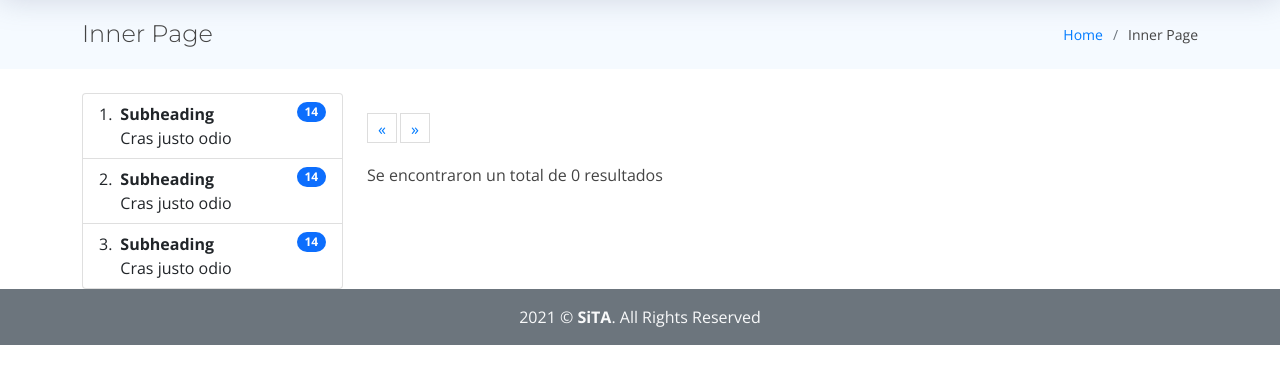
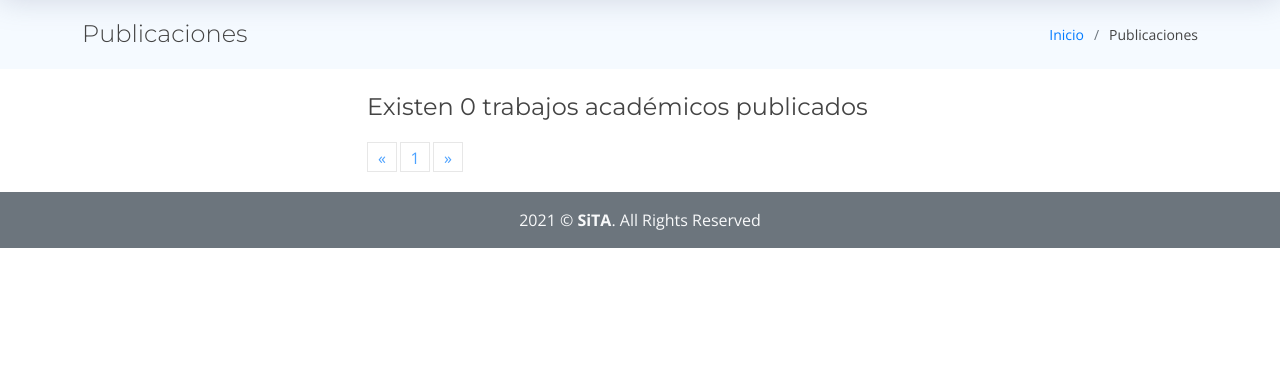
Before and after one commit to alanaquino/sita_app, a Flask app: page /publicaciones in a window 1280 px wide. Shown: the part 80-464 px from the top of the page. Run offline with Flask 2, Linux system fonts and the light colour scheme; data that the repository does not hold is empty; some libraries are stand-ins or nearby versions.

Commit message:
Mejoras en la tipografía

```diff
--- a/main.py
+++ b/main.py
@@ -40,7 +40,9 @@ def publicaciones():
     trabajos = cursor.fetchall()
     cursor.execute('SELECT * FROM Estudiante')
     estudiantes = cursor.fetchall()
-    return render_template('publicaciones.html', trabajos=trabajos, estudiantes=estudiantes, total=total)
+    cursor.execute('SELECT Facultad.nombre_facultad as Facultad, COUNT(Trabajo_Academico.id_facultad) as Total FROM Trabajo_Academico INNER JOIN Facultad ON Trabajo_Academico.id_facultad = Facultad.id_facultad GROUP BY Facultad.id_facultad ORDER BY COUNT(Trabajo_Academico.id_facultad) DESC')
+    estadisticas = cursor.fetchall()
+    return render_template('publicaciones.html', trabajos=trabajos, estudiantes=estudiantes, total=total, estadisticas=estadisticas)
 
 
 @app.route('/buscar', methods=['GET', 'POST'])
@@ -48,12 +50,18 @@ def buscar():
     if request.method == 'POST' and 'search' in request.form:
         search_term = request.form.get("search")
         cursor = mysql.connection.cursor(MySQLdb.cursors.DictCursor)
+        query2 = "SELECT COUNT(*) FROM Trabajo_Academico WHERE titulo_trabajo LIKE '%{}%'".format(search_term)
+        cursor.execute(query2)
+        total = cursor.fetchone()
         query = "SELECT * FROM Trabajo_Academico INNER JOIN Nivel_Trabajo ON  Trabajo_Academico.id_nivel_trabajo = Nivel_Trabajo.id_nivel_trabajo INNER JOIN Tipo_Trabajo ON  Trabajo_Academico.id_tipo_trabajo = Tipo_Trabajo.id_tipo_trabajo INNER JOIN Recinto ON  Trabajo_Academico.id_recinto = Recinto.id_recinto INNER JOIN Facultad ON Trabajo_Academico.id_facultad = Facultad.id_facultad INNER JOIN Escuela ON Trabajo_Academico.id_escuela = Escuela.id_escuela INNER JOIN Carrera ON Trabajo_Academico.id_carrera = Carrera.id_carrera WHERE titulo_trabajo LIKE '%{}%'".format(search_term)
         cursor.execute(query)
         result = cursor.fetchall()
         cursor.execute('SELECT * FROM Estudiante')
         estudiantes = cursor.fetchall()
-        return render_template("buscar.html", trabajos=result, estudiantes=estudiantes)
+        cursor.execute(
+            'SELECT Facultad.nombre_facultad as Facultad, COUNT(Trabajo_Academico.id_facultad) as Total FROM Trabajo_Academico INNER JOIN Facultad ON Trabajo_Academico.id_facultad = Facultad.id_facultad GROUP BY Facultad.id_facultad ORDER BY COUNT(Trabajo_Academico.id_facultad) DESC')
+        estadisticas = cursor.fetchall()
+        return render_template("buscar.html", trabajos=result, estudiantes=estudiantes, estadisticas=estadisticas, total=total, search_term=search_term)
     else:
         return render_template("publicaciones.html")
 
--- a/templates/publicaciones.html
+++ b/templates/publicaciones.html
@@ -20,10 +20,10 @@
       <div class="container">
 
         <div class="d-flex justify-content-between align-items-center">
-          <h2>Inner Page</h2>
+          <h2>Publicaciones</h2>
           <ol>
-            <li><a href="index.html" class="text-decoration-none">Home</a></li>
-            <li>Inner Page</li>
+            <li><a href="index.html" class="text-decoration-none">Inicio</a></li>
+            <li>Publicaciones</li>
           </ol>
         </div>
 
@@ -34,32 +34,20 @@
       <div class="container">
         <div class="row">
              <div class="col-sm-3">
-                 <ol class="list-group list-group-numbered">
+                 <ol class="list-group">
+                     {% for estadistica in estadisticas %}
                      <li class="list-group-item d-flex justify-content-between align-items-start">
                          <div class="ms-2 me-auto">
-                             <div class="fw-bold">Subheading</div>
-                             Cras justo odio
+                             <div class="fw-bold">{{ estadistica['Facultad'] }}</div>
                          </div>
-                         <span class="badge bg-primary rounded-pill">14</span>
+                         <span class="badge bg-primary rounded-pill">{{ estadistica['Total'] }}</span>
                      </li>
-                     <li class="list-group-item d-flex justify-content-between align-items-start">
-                         <div class="ms-2 me-auto">
-                             <div class="fw-bold">Subheading</div>
-                             Cras justo odio
-                         </div>
-                         <span class="badge bg-primary rounded-pill">14</span>
-                     </li>
-                     <li class="list-group-item d-flex justify-content-between align-items-start">
-                         <div class="ms-2 me-auto">
-                             <div class="fw-bold">Subheading</div>
-                             Cras justo odio
-                         </div>
-                         <span class="badge bg-primary rounded-pill">14</span>
-                     </li>
+                     {% endfor %}
                  </ol>
              </div>
             <div class="col-sm-9">
-                     <div id="trabajos_pg">
+               <div id="trabajos_pg">
+                <h4>Existen {{ total['COUNT(*)'] }} trabajos académicos publicados</h4>
                 {% for trabajo in trabajos %}
                 <div class="card mb-4">
                     <div class="card-body elBorde" style="padding-left: 25px;">
@@ -93,8 +81,7 @@
                     </div>
                 </div>
                 {% endfor %}
-                 </div>
-                 Se encontraron un total de {{ total['COUNT(*)'] }} resultados
+               </div>
             </div>
         </div>
       </div>
--- a/templates/ver_publicacion.html
+++ b/templates/ver_publicacion.html
@@ -146,7 +146,7 @@
               {% if trabajo['archivo_adjunto'] is none %}
                 No se han cargado documentos a este trabajo académico.
               {% else %}
-                <a href="#">
+                <a href="/uploads/{{ trabajo['archivo_adjunto'] }}">
                    <i class="fas fa-paperclip"></i> {{ trabajo['archivo_adjunto'] }}
                 </a>
               {%endif %}
```
Also changed, not shown: templates/buscar.html (+28 -23 lines), 2 other files.
